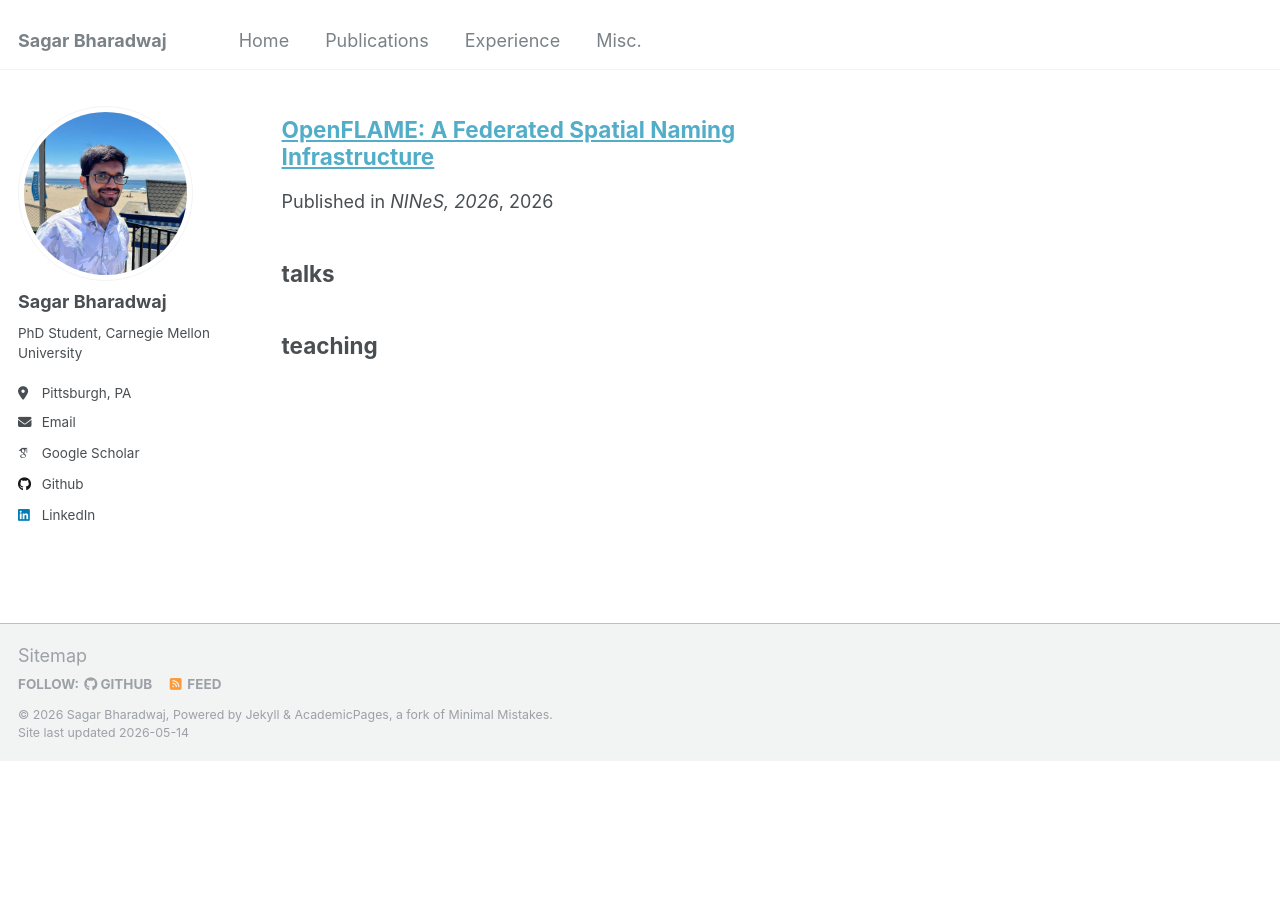
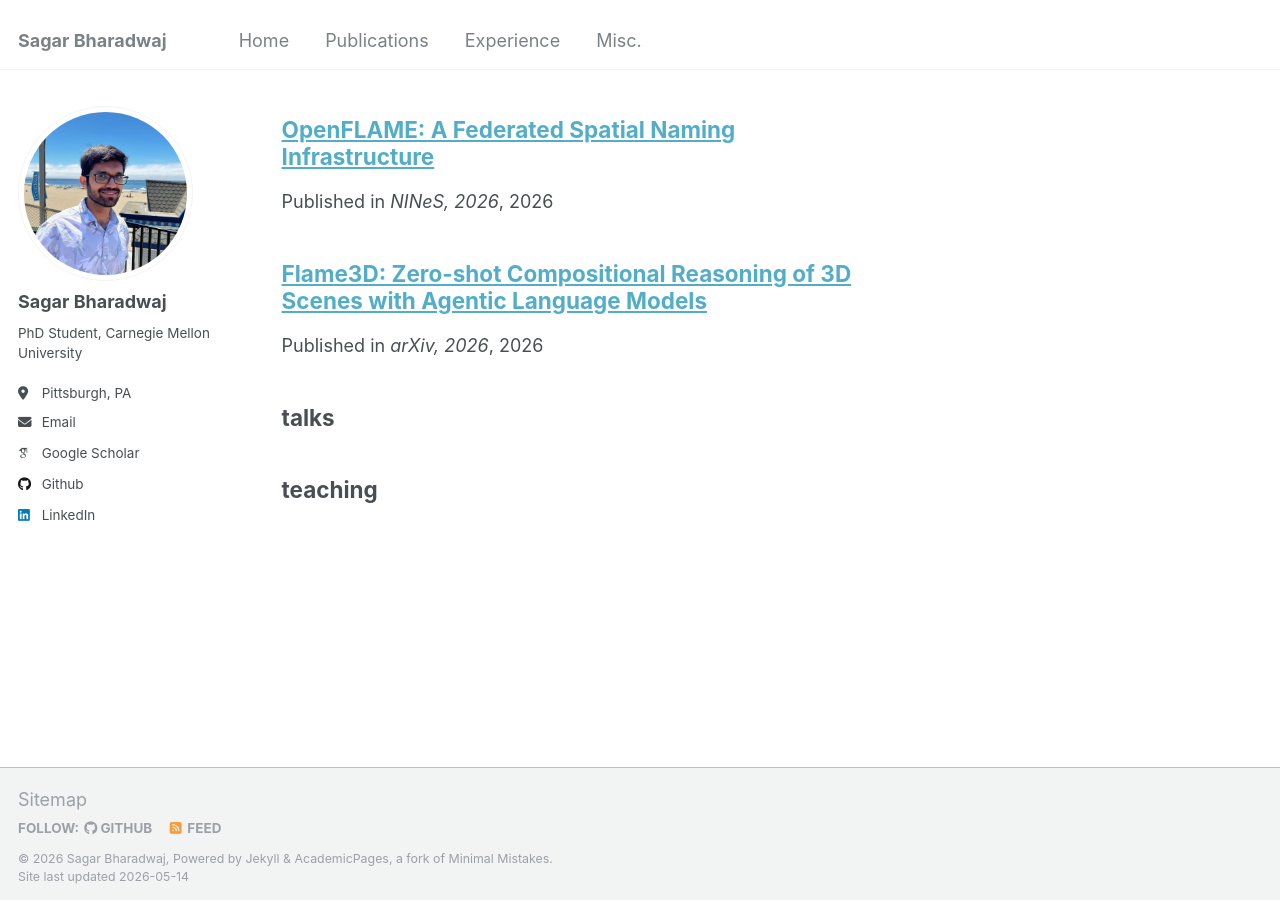
Before and after one commit to sagar-bharadwaj-ks/sagar-bharadwaj-ks.github.io, a Jekyll site: the page built from _pages/sitemap.md, in a window 1280 px wide and 900 px high, scrolled down 3830 px. Built offline with Jekyll 4.4.1, drawn with Linux system fonts in a browser that asks for light colours; some web fonts are replaced; before the commit the page ends 4591 px from its top, so only the background shows below that.

Commit message:
Update flame3d paper

```diff
--- a/_config.yml
+++ b/_config.yml
@@ -44,7 +44,7 @@ author:
   bitbucket        : # Username - Update with your username on the site
   codepen          : # Username
   dribbble         : # Username
-  github           : "sagarb-97"
+  github           : "sagar-bharadwaj-ks"
   kaggle           : # Username
   stackoverflow    : # User number or user number and name (i.e., use "1" or "1/jeff-atwood")
 
--- /dev/null
+++ b/_publications/2026-05-10-flame3d.md
@@ -0,0 +1,8 @@
+---
+title: "Flame3D: Zero-shot Compositional Reasoning of 3D Scenes with Agentic Language Models"
+authors: "<b>Sagar Bharadwaj</b>, Ziyong Ma, Anurag Ghosh, Srinivasan Seshan, Anthony Rowe"
+paper_url: 'https://arxiv.org/pdf/2605.09218'
+website_url: 'https://www.open-flame.com/flame3d/'
+venue: "arXiv, 2026"
+selected: true
+---
```
